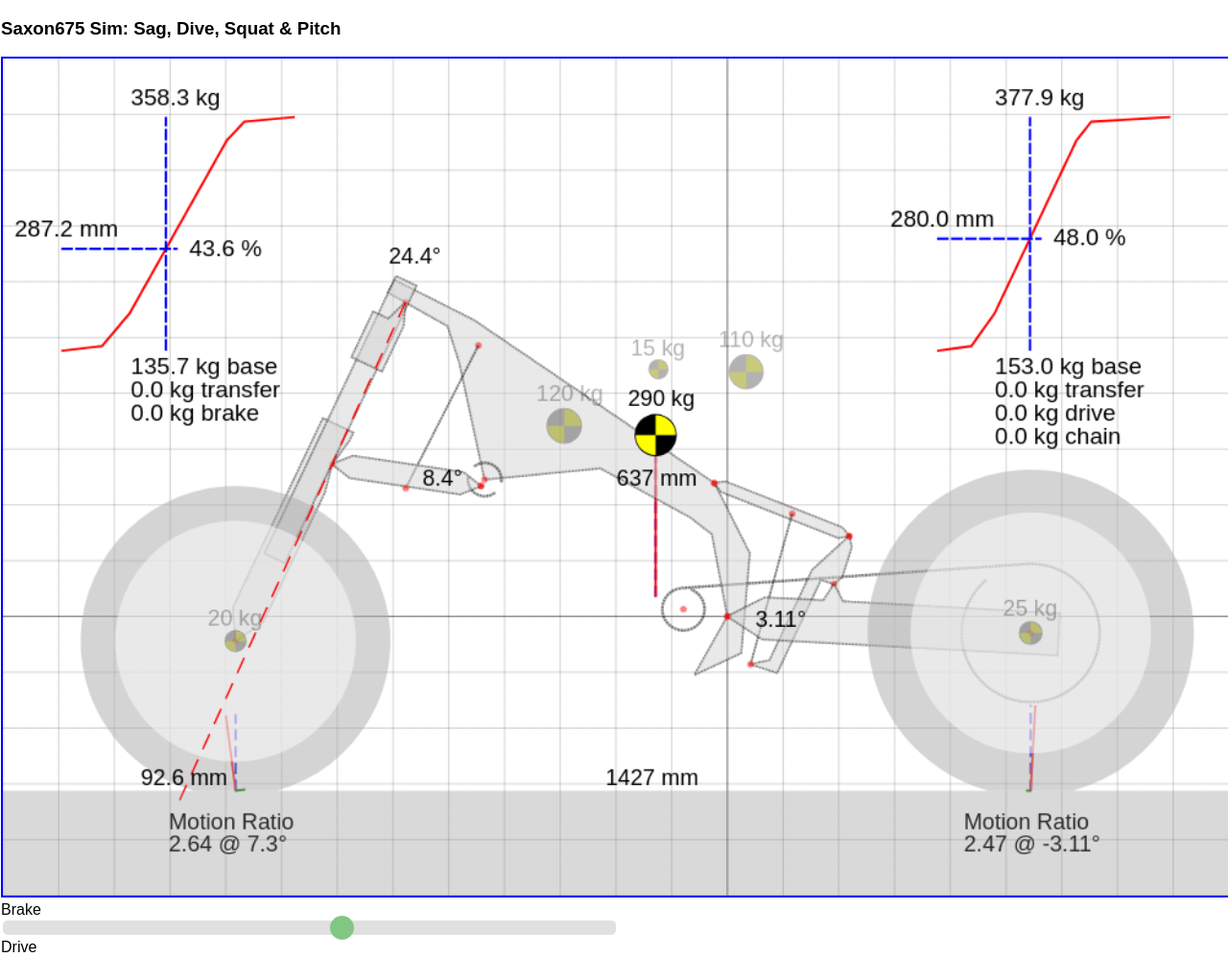
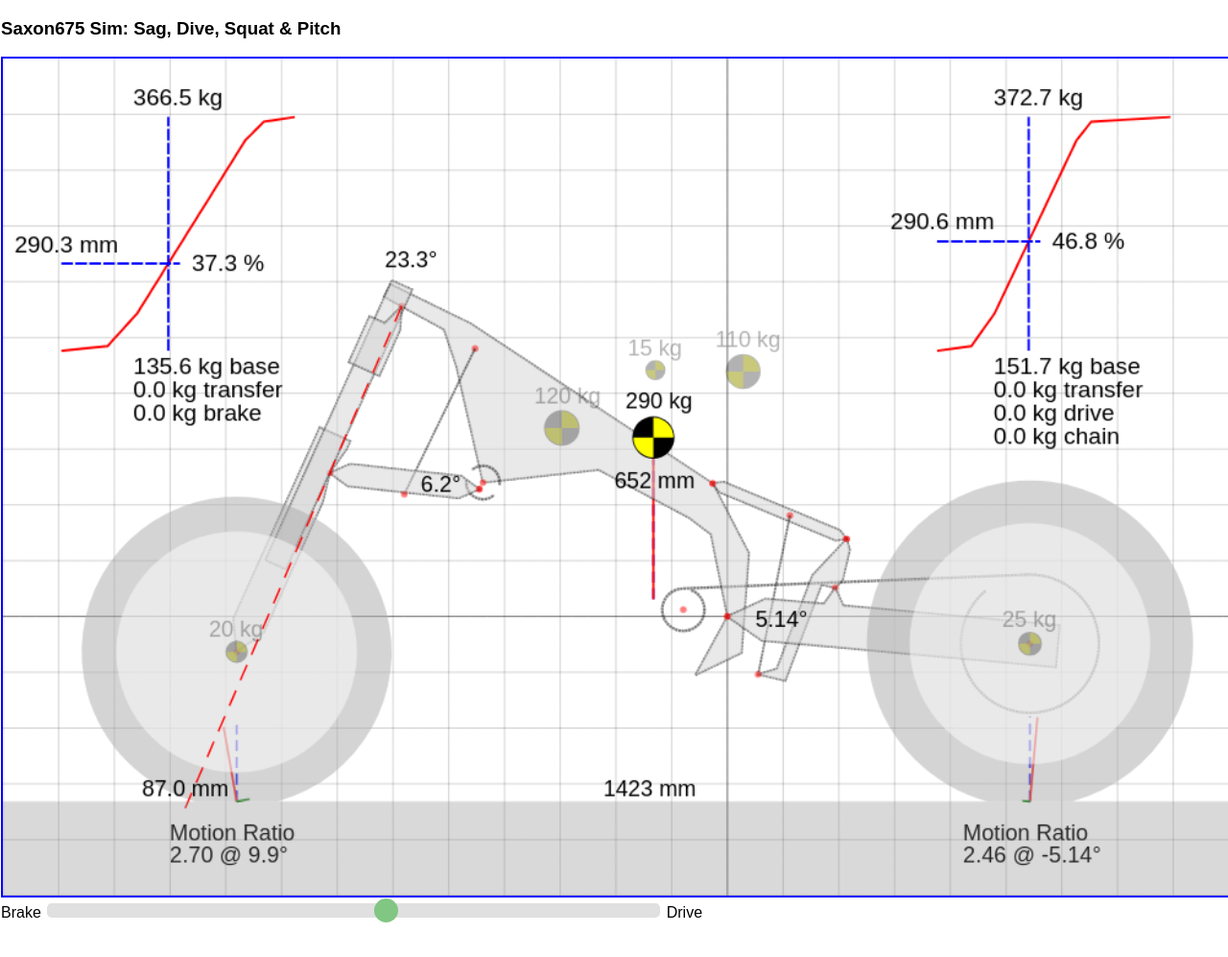
Before and after one commit to ifold-estate/Saxon675Sim, a plain HTML site: page index.html in a window 1280 px wide. Shown: the whole page at 96% size. After the commit the page ends 961 px from the top, so only its background shows below. Drawn offline with nearby package versions, Linux system fonts and the light colour scheme.

Commit message:
Update index.html

```diff
--- a/index.html
+++ b/index.html
@@ -4,7 +4,7 @@
     <style>
       body { margin: 1px; font-family: Arial, Helvetica, sans-serif; }
       .sketchpad { width: 100%; border: blue 2px solid; }
-      .slidecontainer { width: 50%; }
+      .slidecontainer { width: 50%; display: inline-block; white-space: nowrap; }
       .slider:hover { opacity: 1; }
       .slider {
         -webkit-appearance: none;
@@ -145,7 +145,7 @@
             preload: 20,
             free: 170,
             crushed: 80,
-            rate: 9
+            rate: 10
           };
           let Front_Top_out = {
             base: 150,
@@ -169,7 +169,7 @@
           return force;
         }
         function Rr_force(length) {
-          let adjuster = 05; // mm
+          let adjuster = 15; // mm
           let Rear_Main = {
             base: 47,
             plunger: 80,
```
